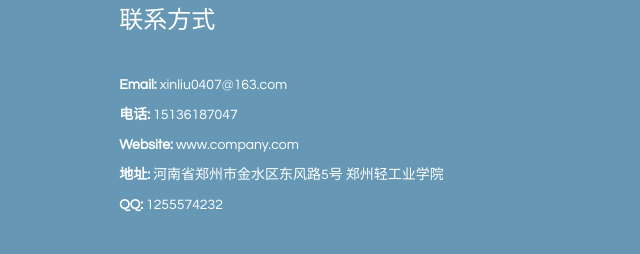
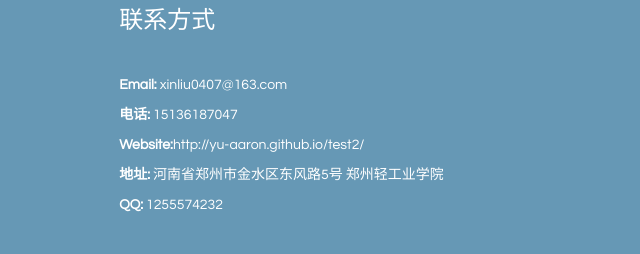
Before and after one commit to Yu-Aaron/test2, a plain HTML site: page index.html in a window 1280 px wide. Shown: the part 3883-4137 px from the top of the page, 640-1280 px from the left. Drawn offline with Linux system fonts and the light colour scheme.

Commit message:
modifien index.html

```diff
--- a/index.html
+++ b/index.html
@@ -344,7 +344,7 @@
         <div class="col-md-1"></div>
         <div class="col-md-5">
         <h2>联系方式</h2>
-        <p><strong>Email:</strong><a style= "color:#fff" href="mailto:xinliu0407@163.com">&nbsp;xinliu0407@163.com</a><br /><strong>电话:</strong> 15136187047<br /><strong>Website:</strong> www.company.com<br /><strong>地址:</strong>&nbsp;河南省郑州市金水区东风路5号&nbsp;郑州轻工业学院<br><strong>QQ:</strong>&nbsp;1255574232</p>
+        <p><strong>Email:</strong><a style= "color:#fff" href="mailto:xinliu0407@163.com">&nbsp;xinliu0407@163.com</a><br /><strong>电话:</strong> 15136187047<br /><strong>Website:</strong>http://yu-aaron.github.io/test2/<br /><strong>地址:</strong>&nbsp;河南省郑州市金水区东风路5号&nbsp;郑州轻工业学院<br><strong>QQ:</strong>&nbsp;1255574232</p>
 
         </div>
 
```
